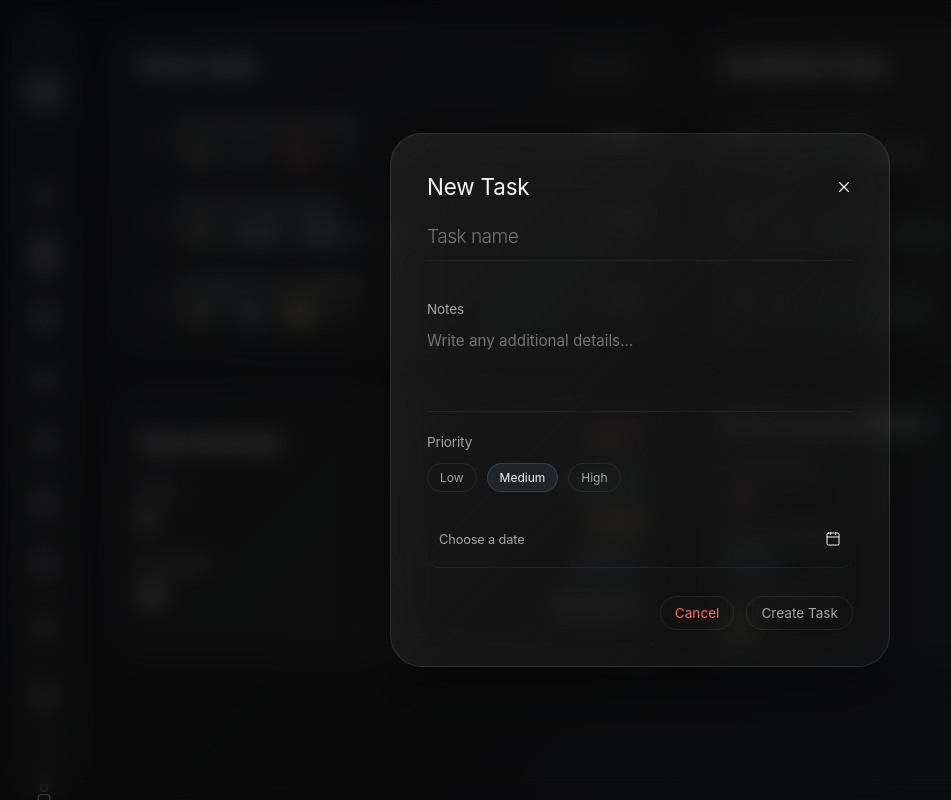
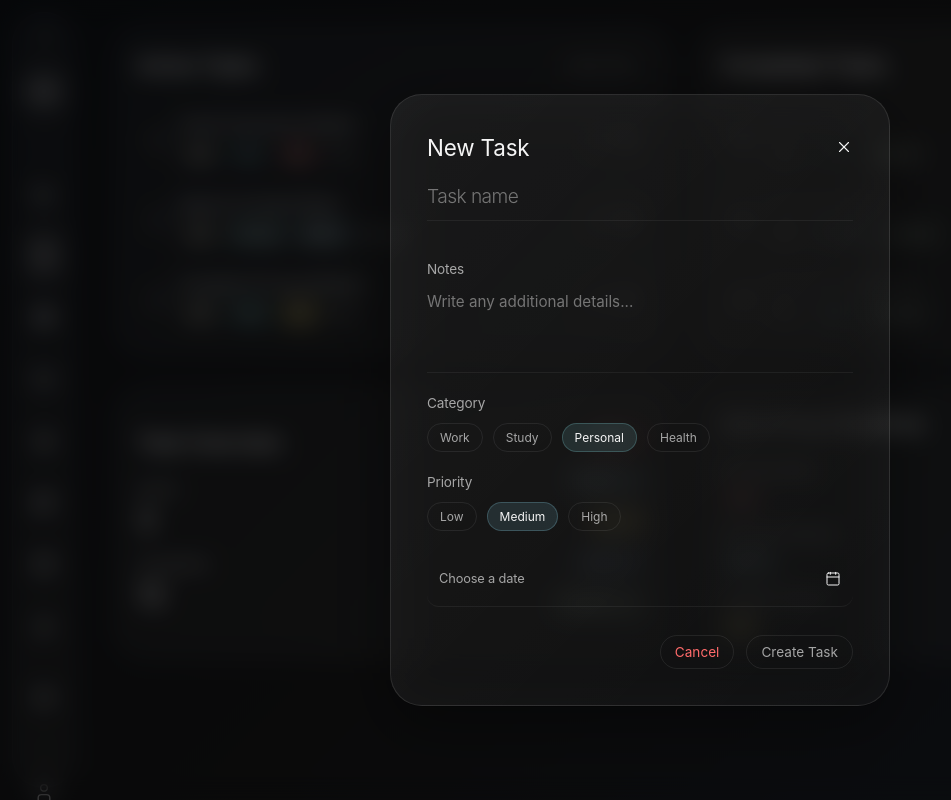
Before and after one commit to keenosmith-del/personal-productivity-desktop, a React (Vite) app in the folder frontend/: page /tasks in a window 1280 px wide. Both pictures are taken after a click on the button "+ New Task". Shown: the whole page, without its empty margins (0-951 px from the left). Built offline with nearby package versions, Linux system fonts and the light colour scheme.

Commit message:
Complete task CRUD workflow. First iteration

```diff
--- a/frontend/src/components/Tasks/TaskDetailsModal.jsx
+++ b/frontend/src/components/Tasks/TaskDetailsModal.jsx
@@ -179,8 +179,8 @@ function TaskDetailsModal({
                         </p>
 
                         <p>
-                            Placeholder description for
-                            task details.
+                            {task.description ||
+                                "No description provided."}
                         </p>
                     </div>
 
--- a/frontend/src/components/Tasks/TaskModal.jsx
+++ b/frontend/src/components/Tasks/TaskModal.jsx
@@ -15,21 +15,85 @@ function TaskModal({
   onClose,
   mode = "create",
   task = null,
+  onSave,
 }) {
   const taskInputRef = useRef(null);
 
+  const [taskName,
+    setTaskName] =
+    useState(
+      task?.title || ""
+    );
+
+  const [description,
+    setDescription] =
+    useState(
+      task?.description || ""
+    );
+
   const [priority, setPriority] =
-    useState("Medium");
+    useState(
+      task?.priority ||
+      "Medium"
+    );
+
+  const [category, setCategory] =
+    useState(
+      task?.category ||
+      "Personal"
+    );
 
   const [showCalendar, setShowCalendar] =
     useState(false);
 
-  const [selectedDate, setSelectedDate] =
-    useState("Choose a date");
+  const [selectedDate,
+    setSelectedDate] =
+    useState(
+      task?.dueDate ||
+      "Choose a date"
+    );
 
   useEffect(() => {
     taskInputRef.current?.focus();
   }, []);
+
+  const handleSave = () => {
+    if (!taskName.trim())
+      return;
+
+    onSave({
+      id:
+        task?.id ||
+        Date.now(),
+
+      title: taskName,
+
+      description,
+
+      priority,
+
+      category,
+
+      dueDate:
+        selectedDate ===
+          "Choose a date"
+          ? "Today"
+          : selectedDate,
+
+      completed:
+        task?.completed ||
+        false,
+
+      pendingCompletion:
+        false,
+
+      completedDate:
+        task?.completedDate ||
+        null,
+    });
+
+    onClose();
+  };
 
   const inputStyle = {
     width: "100%",
@@ -146,6 +210,18 @@ function TaskModal({
         </div>
 
         <input
+          value={taskName}
+
+          onChange={(e) =>
+            setTaskName(
+              e.target.value
+            )
+          }
+          onKeyDown={(e) => {
+            if (e.key === "Enter") {
+              handleSave();
+            }
+          }}
           ref={taskInputRef}
           placeholder="Task name"
           style={{
@@ -195,6 +271,13 @@ function TaskModal({
           </p>
 
           <textarea
+            value={description}
+
+            onChange={(e) =>
+              setDescription(
+                e.target.value
+              )
+            }
             rows={3}
             placeholder="Write any additional details..."
             style={{
@@ -233,6 +316,90 @@ function TaskModal({
               fontWeight: "400",
             }}
           >
+            Category
+          </p>
+
+          <div
+            style={{
+              display: "flex",
+              gap: "10px",
+              flexWrap: "wrap",
+            }}
+          >
+            {[
+              {
+                name: "Work",
+                bg: "#063f4733",
+                border: "#063f4766",
+              },
+              {
+                name: "Study",
+                bg: "#29737633",
+                border: "#29737666",
+              },
+              {
+                name: "Personal",
+                bg: "#5c939633",
+                border: "#5c939666",
+              },
+              {
+                name: "Health",
+                bg: "#10343933",
+                border: "#10343966",
+              },
+            ].map((item) => (
+              <button
+                key={item.name}
+                onClick={() =>
+                  setCategory(item.name)
+                }
+                style={{
+                  padding: "6px 12px",
+
+                  borderRadius: "999px",
+
+                  fontSize: "0.75rem",
+
+                  cursor: "pointer",
+
+                  transition:
+                    "all 0.2s ease",
+
+                  background:
+                    category === item.name
+                      ? item.bg
+                      : "transparent",
+
+                  border:
+                    category === item.name
+                      ? `1px solid ${item.border}`
+                      : "1px solid rgba(255,255,255,0.08)",
+
+                  color:
+                    category === item.name
+                      ? "var(--text-primary)"
+                      : "var(--text-secondary)",
+                }}
+              >
+                {item.name}
+              </button>
+            ))}
+          </div>
+        </div>
+
+        <div>
+          <p
+            style={{
+              marginBottom: "10px",
+
+              color:
+                "var(--text-secondary)",
+
+              fontSize: "0.85rem",
+
+              fontWeight: "400",
+            }}
+          >
             Priority
           </p>
 
@@ -246,15 +413,15 @@ function TaskModal({
             {[
               {
                 name: "Low",
-                color: "#7d8491",
+                color: "#ffdb58",
               },
               {
                 name: "Medium",
-                color: "#52677d",
+                color: "#62929e",
               },
               {
                 name: "High",
-                color: "#3d3f4a",
+                color: "#ab3130",
               },
             ].map((item) => (
               <button
@@ -568,6 +735,8 @@ function TaskModal({
           </button>
 
           <button
+            // might revert
+            onClick={handleSave}
             style={{
               background: "transparent",
 
--- a/frontend/src/pages/Tasks.jsx
+++ b/frontend/src/pages/Tasks.jsx
@@ -18,6 +18,10 @@ function Tasks() {
     useState(false);
 
   const [selectedTask, setSelectedTask] =
+    useState(null);
+
+  const [editingTask,
+    setEditingTask] =
     useState(null);
 
   const [tasks, setTasks] =
@@ -61,7 +65,7 @@ function Tasks() {
               setLastCompletedTask
             }
             onViewTask={setSelectedTask}
-            //onEditTask={setEditingTask}
+            onEditTask={setEditingTask}
             onNewTask={() =>
               setShowTaskModal(true)
             }
@@ -84,6 +88,20 @@ function Tasks() {
           onClose={() =>
             setShowTaskModal(false)
           }
+          onSave={(newTask) => {
+            setTasks((prev) => [
+              newTask,
+              ...prev,
+            ]);
+
+            setToast(
+              "Task created"
+            );
+
+            setTimeout(() => {
+              setToast("");
+            }, 3000);
+          }}
         />
       )}
       {selectedTask && (
@@ -94,7 +112,6 @@ function Tasks() {
           }
         />
       )}
-      {/*
       {editingTask && (
         <TaskModal
           mode="edit"
@@ -102,9 +119,28 @@ function Tasks() {
           onClose={() =>
             setEditingTask(null)
           }
+          onSave={(updatedTask) => {
+            setTasks((prev) =>
+              prev.map((task) =>
+                task.id ===
+                  updatedTask.id
+                  ? updatedTask
+                  : task
+              )
+            );
+
+            setToast(
+              "Task updated"
+            );
+
+            setTimeout(() => {
+              setToast("");
+            }, 3000);
+
+            setEditingTask(null);
+          }}
         />
       )}
-    */}
       <Toast
         message={toast}
         actionLabel={
```
